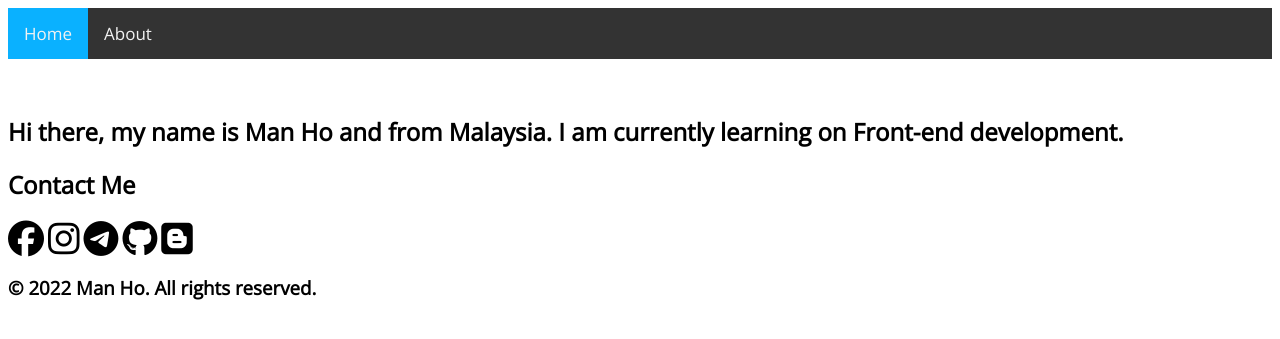
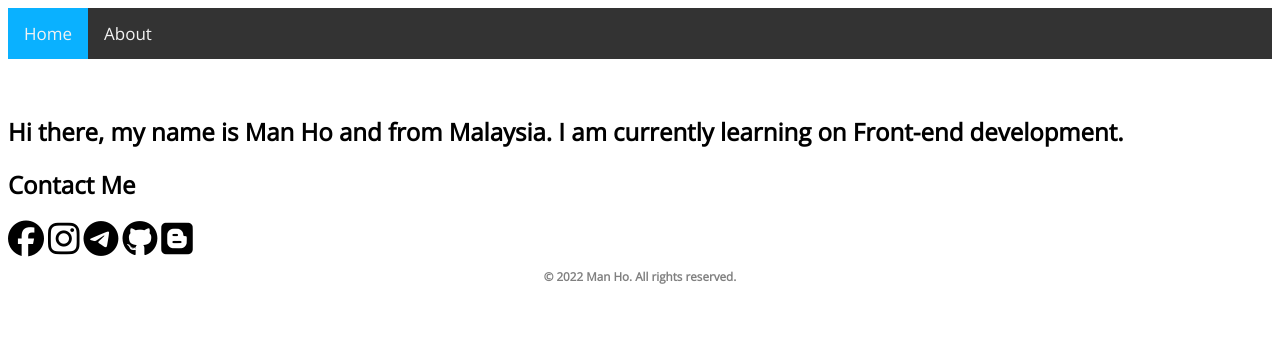
Before and after one commit to manho30/v1.manho30.me, a PHP site: page / in a window 1280 px wide. Shown: the top 339 px of the page. Run offline with PHP 8.4, Linux system fonts and the light colour scheme; some libraries are stand-ins or nearby versions.

Commit message:
Update index.css

```diff
--- a/index.css
+++ b/index.css
@@ -15,7 +15,11 @@ a {
 	overflow: hidden;
 	background-color: #333;
 }
-
+.copy_right {
+        color: #808080;
+        text-align: center;
+        font-size: 10px
+}
 .topnav a {
 	float: left;
 	color: #f2f2f2;
```
